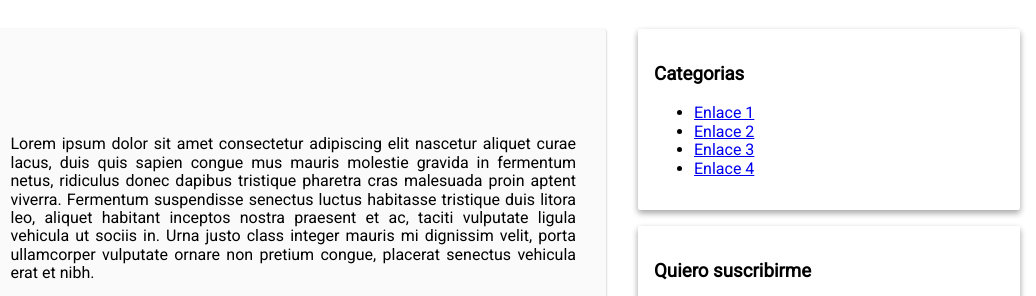
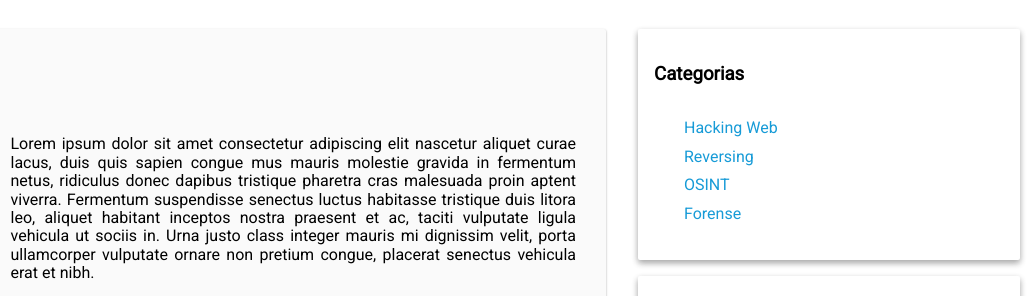
Before and after one commit to RafaSojo/DIW, a plain HTML site: page practica10/blog1.html in a window 1280 px wide. Shown: the part 149-445 px from the top of the page, 244-1280 px from the left. Drawn offline with nearby package versions, Linux system fonts and the light colour scheme.

Commit message:
[ej10] Modificado categorias en aside

```diff
--- a/practica10/blog1.css
+++ b/practica10/blog1.css
@@ -150,6 +150,26 @@ aside>section{
     box-shadow: 0 3px 6px rgba(0,0,0,0.16), 0 3px 6px rgba(0,0,0,0.23);
 }
 
+aside>section>ul{
+    padding: 5px 30px;
+}
+aside>section>ul>li{
+    /* text-decoration-style: none; */
+    list-style: none;
+    /* margin-left: 0px; */
+    margin-top: 10px;
+}
+
+aside>section>ul>li>a{
+    text-decoration: none;
+    color: var(--color-principal);
+    display: block;
+}
+aside>section>ul>li>a:hover{
+    color: var(--color-secundario);
+    transform: scale(1.05);
+}
+
 /*--------------- Fin Diseño aside ---------------*/
 
 
--- a/practica10/blog1.html
+++ b/practica10/blog1.html
@@ -127,10 +127,10 @@
         <section>
             <h3>Categorias</h3>
             <ul>
-                <li><a href="#">Enlace 1</a></li>
-                <li><a href="#">Enlace 2</a></li>
-                <li><a href="#">Enlace 3</a></li>
-                <li><a href="#">Enlace 4</a></li>
+                <li><a href="#">Hacking Web</a></li>
+                <li><a href="#">Reversing</a></li>
+                <li><a href="#">OSINT</a></li>
+                <li><a href="#">Forense</a></li>
             </ul>
         </section>
         <section>
```
